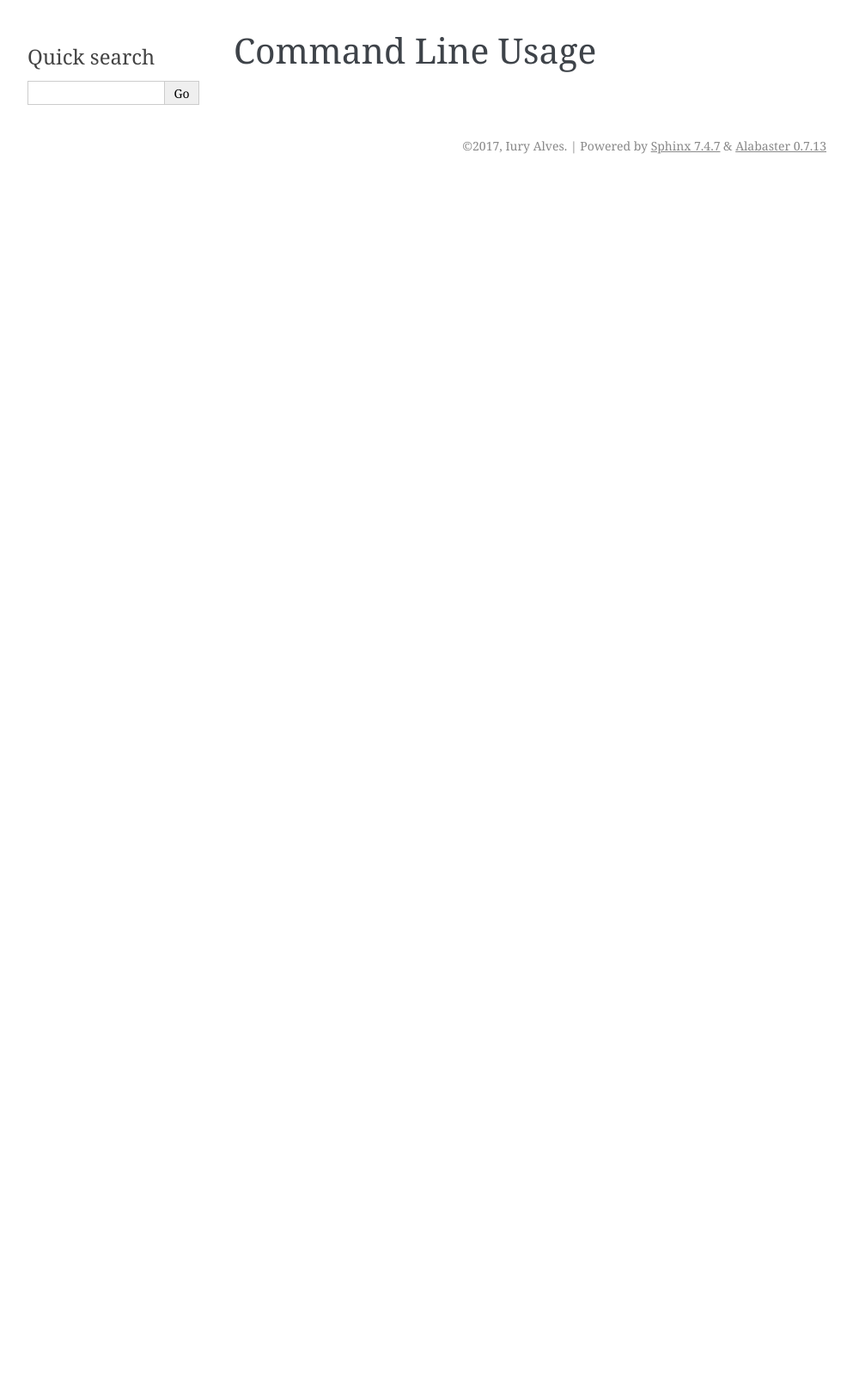
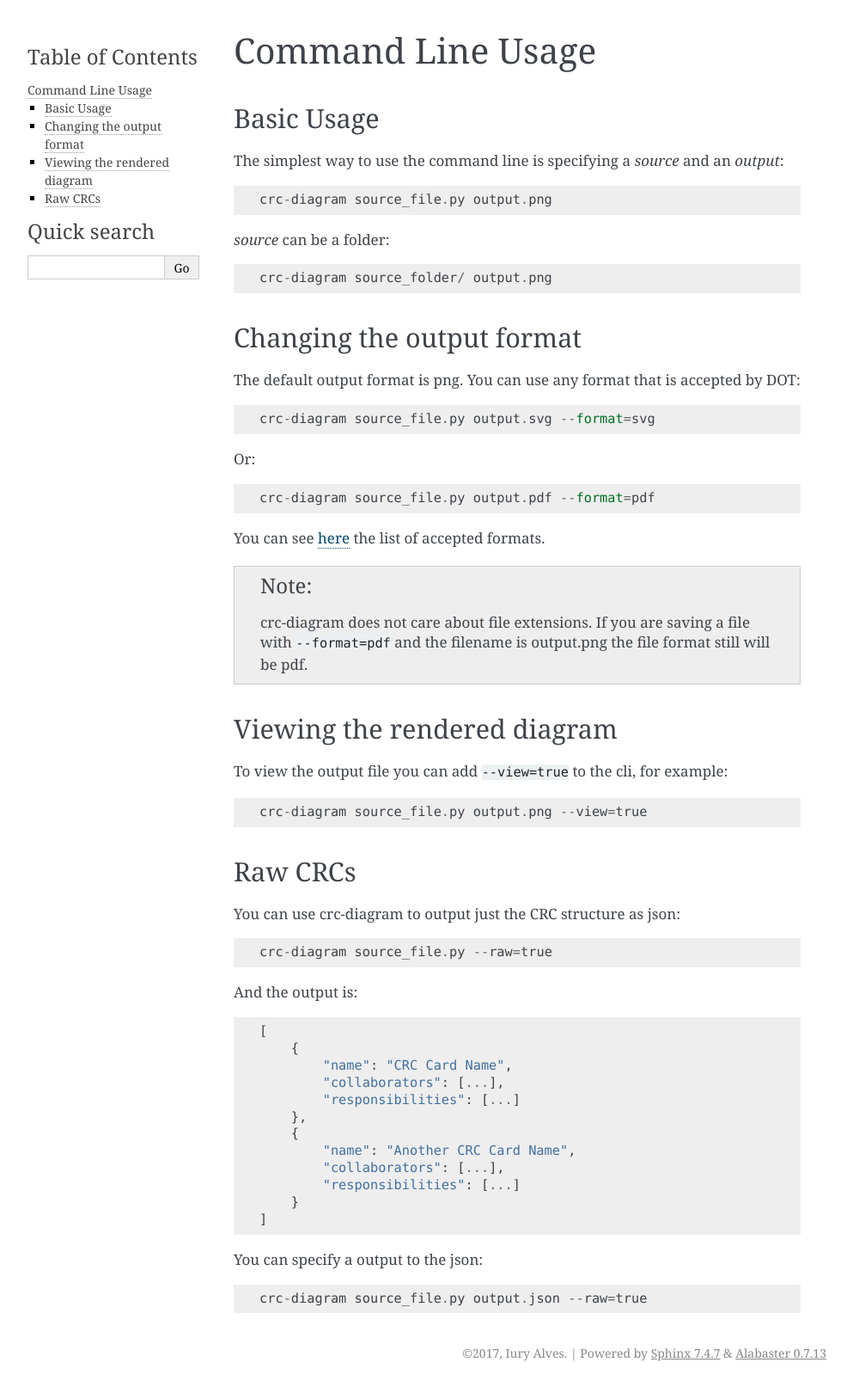
Before and after one commit to IuryAlves/crc-diagram, a Sphinx documentation site: the page built from docs/source/command_line_usage.rst, in a window 1280 px wide. Shown: the whole page at 86% size, without its empty margins (148-1141 px from the left). Built offline with Sphinx 7.4.7, drawn with Linux system fonts in a browser that asks for light colours; before the commit the page ends 900 px from its top, so only the background shows below that.

Commit message:
add documentation for the command line interface

```diff
--- a/docs/source/command_line_usage.rst
+++ b/docs/source/command_line_usage.rst
@@ -1,2 +1,84 @@
 Command Line Usage
 ==================
+
+
+-----------
+Basic Usage
+-----------
+
+The simplest way to use the command line is specifying a *source* and an *output*::
+
+
+    crc-diagram source_file.py output.png
+
+
+*source* can be a folder::
+
+    crc-diagram source_folder/ output.png
+
+
+--------------------------
+Changing the output format
+--------------------------
+
+The default output format is png. You can use any format that is accepted by DOT::
+
+
+    crc-diagram source_file.py output.svg --format=svg
+
+
+Or::
+
+
+    crc-diagram source_file.py output.pdf --format=pdf
+
+
+You can see `here`_ the list of accepted formats.
+
+
+.. _here: http://www.graphviz.org/doc/info/output.html
+
+
+
+.. note:: crc-diagram does not care about file extensions. If you are saving a file with :code:`--format=pdf` and the
+          filename is output.png the file format still will be pdf.
+
+
+----------------------------
+Viewing the rendered diagram
+----------------------------
+
+To view the output file you can add :code:`--view=true` to the cli, for example::
+
+    crc-diagram source_file.py output.png --view=true
+
+
+--------
+Raw CRCs
+--------
+
+You can use crc-diagram to output just the CRC structure as json::
+
+    crc-diagram source_file.py --raw=true
+
+
+And the output is::
+
+    [
+        {
+            "name": "CRC Card Name",
+            "collaborators": [...],
+            "responsibilities": [...]
+        },
+        {
+            "name": "Another CRC Card Name",
+            "collaborators": [...],
+            "responsibilities": [...]
+        }
+    ]
+
+
+You can specify a output to the json::
+
+
+    crc-diagram source_file.py output.json --raw=true
--- a/docs/source/conf.py
+++ b/docs/source/conf.py
@@ -17,10 +17,12 @@
 # add these directories to sys.path here. If the directory is relative to the
 # documentation root, use os.path.abspath to make it absolute, like shown here.
 #
-# import os
-# import sys
-# sys.path.insert(0, os.path.abspath('.'))
 
+from os.path import abspath, dirname, join
+import sys
+
+PROJECT_DIR = dirname(dirname(abspath('.')))
+sys.path.insert(0, join(PROJECT_DIR))
 
 # -- General configuration ------------------------------------------------
 
```
Also changed, not shown: README.md (+1 -1 lines), docs/source/index.rst (+3 -5 lines), 5 other files.
